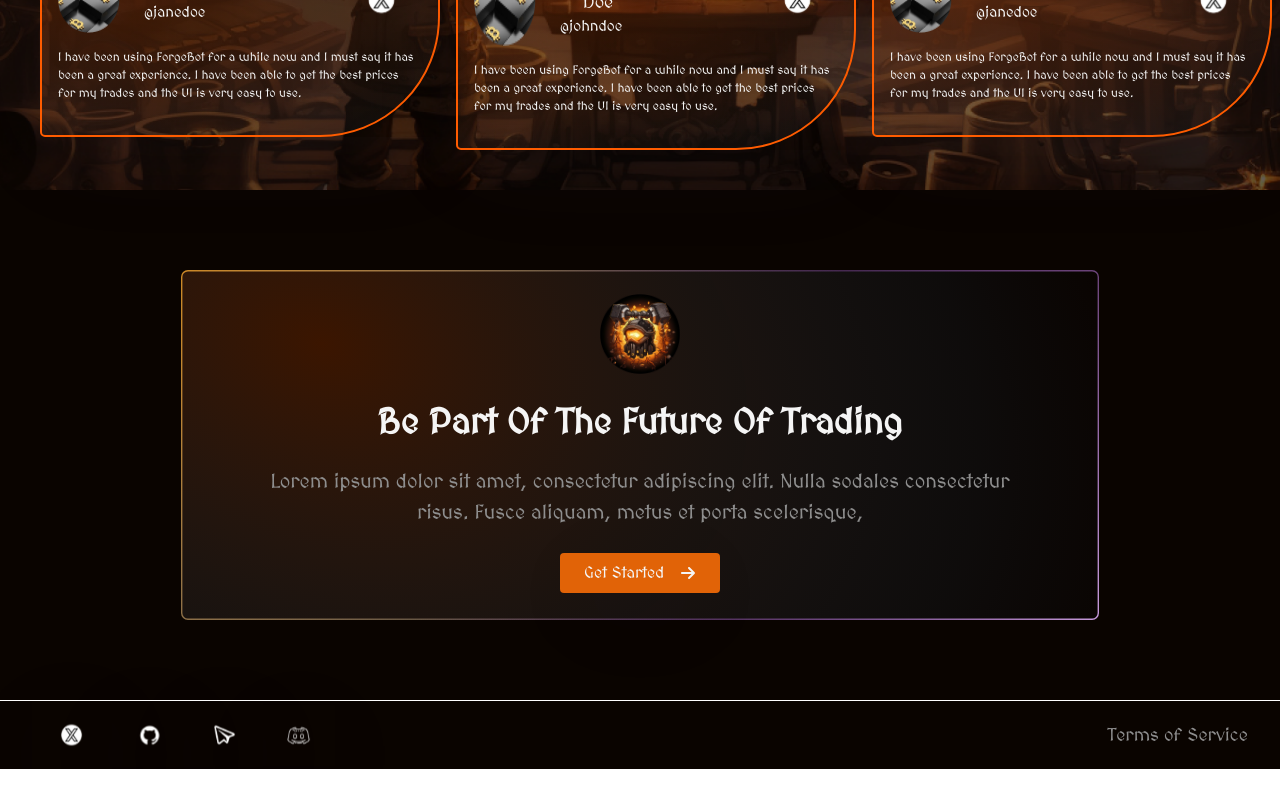
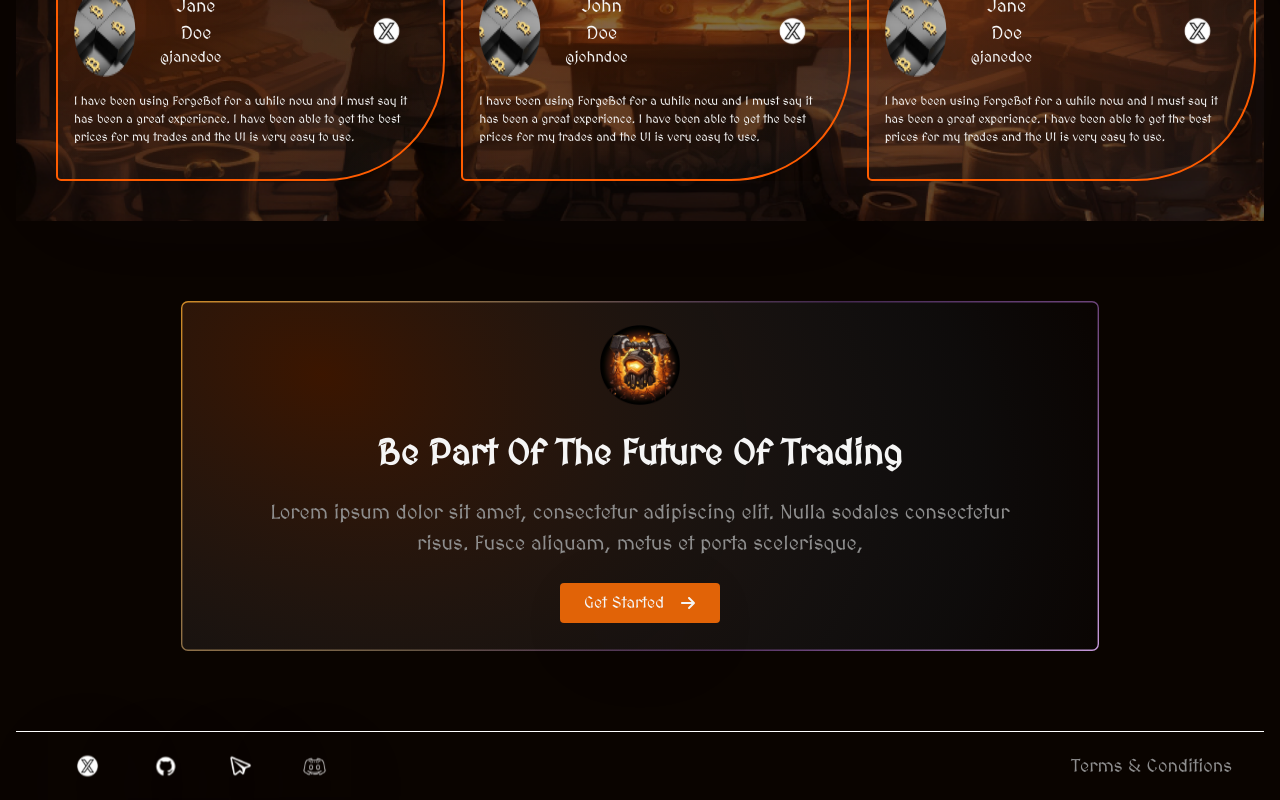
Before and after one commit to arimaulanahardan/Forgebot.io, a React (Vite) app: page / in a window 1280 px wide. Shown: the part 3254-4054 px from the top of the page. Before the commit the page ends 4023 px from the top, so only its background shows below. Built offline with nearby package versions, Linux system fonts and the light colour scheme.

Commit message:
add: Terms Section

```diff
--- a/package.json
+++ b/package.json
@@ -13,7 +13,8 @@
     "react": "^18.2.0",
     "react-countup": "^6.5.0",
     "react-dom": "^18.2.0",
-    "react-icons": "^5.0.1"
+    "react-icons": "^5.0.1",
+    "react-router-dom": "^6.22.1"
   },
   "devDependencies": {
     "@types/react": "^18.2.55",
--- a/src/App.tsx
+++ b/src/App.tsx
@@ -15,12 +15,7 @@ import {
 function App() {
   return (
     <div className='bg-primary w-full'>
-      <div className={`${styles.paddingX} ${styles.flexCenter} `}>
-        <div className={`${styles.boxWidth}`}>
-          <Navbar />
-        </div>
-      </div>
-      <div className={`bg-primary ${styles.flexCenter}`}>
+      <div className={`${styles.flexCenter} `}>
         <div className={`${styles.boxWidth}`}>
           <Hero />
           <Count />
@@ -28,7 +23,6 @@ function App() {
           <Feature />
           <Testimonial />
           <CTA/>
-          <Footer />
         </div>
       </div>
     </div>
--- a/src/components/Footer.tsx
+++ b/src/components/Footer.tsx
@@ -22,7 +22,7 @@ const Footer = () => {
                     })}
                 </div>
                 <div className="flex items-center">
-                    <a href="#" className="text-dimWhite hover:text-white hover:underline text-[18px] font-normal">Terms of Service</a>
+                    <a href="/term&condition" className="text-dimWhite hover:text-white hover:underline text-[18px] font-normal">Terms & Conditions</a>
                 </div>
             </div>
         </div>
--- a/src/components/Hero.tsx
+++ b/src/components/Hero.tsx
@@ -8,7 +8,9 @@ import Button from "../common/components/Button";
 
 const Hero = () => {
     return (
-        <section className="w-full flex justify-between items-center"
+        <section
+        id="home"
+         className="w-full flex justify-between items-center"
             style={{
                 backgroundImage: `url(${HeroBackground})`,
                 backgroundSize: 'cover',
--- a/src/components/Navbar.tsx
+++ b/src/components/Navbar.tsx
@@ -35,7 +35,7 @@ const Navbar = () => {
                              ${i === navLinks.length - 1 ? 'mr-0' : 'mr-10'} hover:text-white hover:underline mr-10`}
                         >
                             <a
-                            href={`#${nav.id}`}>
+                            href={`${nav.id}`}>
                                 {nav.tittle}
                             </a>
                         </li>
--- /dev/null
+++ b/src/components/terms/index.tsx
@@ -0,0 +1,19 @@
+import React from 'react'
+import Navbar from '../Navbar'
+import styles from '../../styles'
+import TermsAndConditions from './TermsAndCondition'
+
+function Terms() {
+    return (
+        <div className='bg-primary w-full'>
+
+            <div className={`bg-primary ${styles.flexCenter}`}>
+                <div className={`${styles.boxWidth}`}>
+                    <TermsAndConditions />
+                </div>
+            </div>
+        </div>
+    )
+}
+
+export default Terms
--- a/src/index.css
+++ b/src/index.css
@@ -15,6 +15,7 @@
   scroll-behavior: smooth;
   box-sizing: border-box;
   cursor : url('./assets/HammerCursor.png'), auto;
+  background-color: primary;
 }
 
 .circle__gradient {
--- a/src/main.tsx
+++ b/src/main.tsx
@@ -1,10 +1,34 @@
 import React from 'react'
 import ReactDOM from 'react-dom/client'
 import App from './App.tsx'
+import { createBrowserRouter, RouterProvider } from 'react-router-dom'
 import './index.css'
+import Terms from './components/terms/index.tsx'
+import Navbar from './components/Navbar.tsx'
+import styles from './styles'
+import Footer from './components/Footer.tsx'
+
+const router = createBrowserRouter([
+  {
+    path: '/',
+    element: <App />
+  },
+  {
+    path: '/term&condition',
+    element: <Terms />
+  }
+])
 
 ReactDOM.createRoot(document.getElementById('root')!).render(
   <React.StrictMode>
-    <App />
-  </React.StrictMode>,
+    <div className='bg-primary w-full'>
+      <div className={` ${styles.flexCenter} ${styles.paddingX} `}>
+        <div className={`${styles.boxWidth}`}>
+          <Navbar />
+          <RouterProvider router={router} />
+              <Footer/>
+            </div>
+          </div>
+        </div>
+  </React.StrictMode >,
 )
```
Also changed, not shown: src/components/terms/TermsAndCondition.tsx (added, +36 -0 lines), 1 other file (tests, documents, lock files or other folders).
